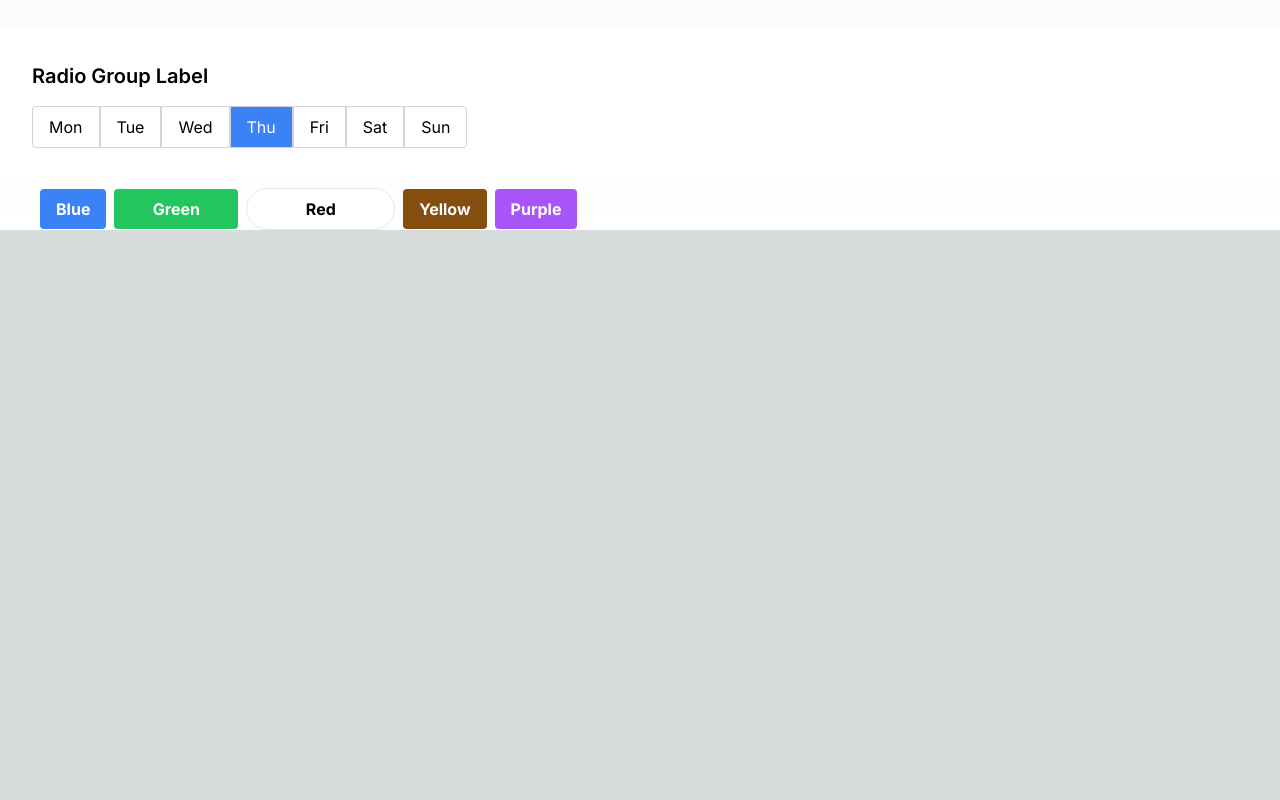
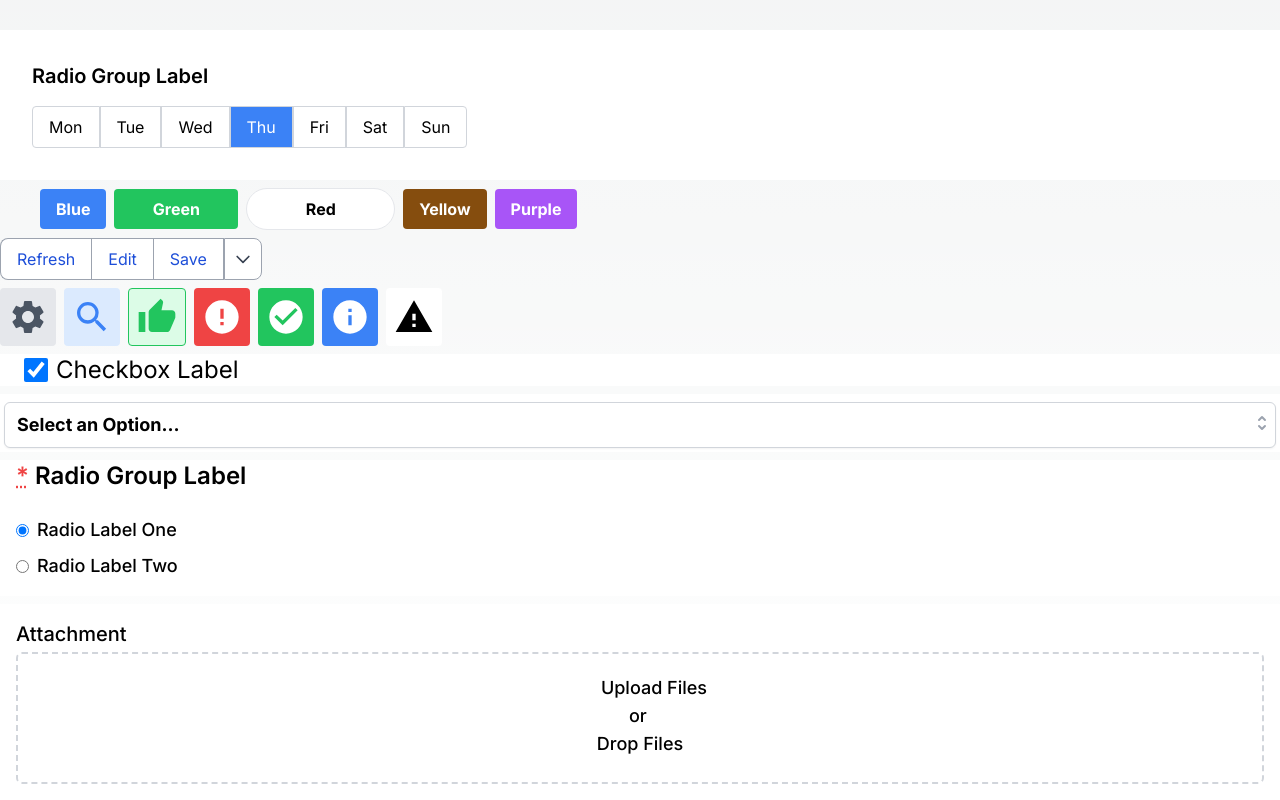
Before and after one commit to hamzaq453/AxiQDesignSystem, a Next.js app: page / in a window 1280 px wide. Shown: the part 2186-2986 px from the top of the page. Before the commit the page ends 2416 px from the top, so only its background shows below. Built offline with nearby package versions, Linux system fonts and the light colour scheme.

Commit message:
Added ButtonGroups, ButonIcons, CheckBox, ComboBox, File Selector and RadioGroup.

```diff
--- /dev/null
+++ b/src/app/components/ButtonGroup.tsx
@@ -0,0 +1,28 @@
+import React from 'react';
+import { HiOutlineChevronDown } from 'react-icons/hi'; // This is for the dropdown icon
+
+const ButtonGroup = () => {
+  return (
+    <div className="flex" role="group">
+      <button className="px-4 py-2 text-blue-700 bg-white border border-r-0 border-gray-400 rounded-l-lg hover:bg-gray-300 focus:outline-none">
+        Refresh
+      </button>
+      <button className="px-4 py-2 text-blue-700 bg-white border border-r-0 border-gray-400 hover:bg-gray-300 focus:outline-none">
+        Edit
+      </button>
+      <button className="px-4 py-2 text-blue-700 bg-white border border-gray-400 hover:bg-gray-300 focus:outline-none">
+        Save
+      </button>
+      <div className="relative">
+        <button className="px-2 py-2 text-gray-700 bg-white border border-gray-400 rounded-r-lg hover:bg-gray-300 focus:outline-none" aria-haspopup="true" aria-expanded="false" title="Show More">
+          <HiOutlineChevronDown className="w-5 h-6" aria-hidden="true" />
+          <span className="sr-only">Show More</span>
+        </button>
+        {/* Assuming you have a dropdown menu component */}
+        {/* <DropdownMenu /> */}
+      </div>
+    </div>
+  );
+};
+
+export default ButtonGroup;
--- /dev/null
+++ b/src/app/components/ButtonIcons.tsx
@@ -0,0 +1,75 @@
+import React from 'react'
+import { MdSettings, MdSearch, MdThumbUp, MdCheckCircle, MdError, MdInfo, MdWarning } from 'react-icons/md';
+
+function ButtonIcons() {
+  return (
+    <div>
+        <div className="flex space-x-2">
+      {/* Settings Button */}
+      <button
+        className="p-2 text-gray-600 bg-gray-200 rounded hover:bg-gray-300 focus:outline-none"
+        title="Settings"
+      >
+        <MdSettings aria-hidden="true" className='h-10 w-10' />
+        <span className="sr-only">Settings</span>
+      </button>
+
+      {/* Search Button */}
+      <button
+        className="p-2 text-blue-500 bg-blue-100 rounded hover:bg-blue-200 focus:outline-none"
+        title="Search"
+      >
+        <MdSearch aria-hidden="true" className='h-10 w-10'/>
+        <span className="sr-only">Search</span>
+      </button>
+
+      {/* Like Button */}
+      <button
+        className="p-2 text-green-500 bg-green-100 border border-green-500 rounded hover:bg-green-200 focus:outline-none"
+        aria-pressed="true"
+        title="Like"
+      >
+        <MdThumbUp aria-hidden="true" className='h-10 w-10' />
+        <span className="sr-only">Like</span>
+      </button>
+       {/* Error Button */}
+       <button
+        className="p-2 text-white bg-red-500 rounded hover:bg-red-700 focus:outline-none"
+        title="Error"
+      >
+        <MdError aria-hidden="true" className='h-10 w-10'/>
+        <span className="sr-only">Error</span>
+      </button>
+
+      {/* Success Button */}
+      <button
+        className="p-2 text-white bg-green-500 rounded hover:bg-green-700 focus:outline-none"
+        title="Success"
+      >
+        <MdCheckCircle aria-hidden="true" className='h-10 w-10'/>
+        <span className="sr-only">Success</span>
+      </button>
+
+      {/* Info Button */}
+      <button
+        className="p-2 text-white bg-blue-500 rounded hover:bg-blue-700 focus:outline-none"
+        title="Info"
+      >
+        <MdInfo aria-hidden="true" className='h-10 w-10'/>
+        <span className="sr-only">Info</span>
+      </button>
+
+      {/* Warning Button */}
+      <button
+        className="p-2 text-black bg-white rounded hover:bg-yellow-600 focus:outline-none"
+        title="Warning"
+      >
+        <MdWarning aria-hidden="true" className='h-10 w-10'/>
+        <span className="sr-only">Warning</span>
+      </button>
+    </div>
+    </div>
+  )
+}
+
+export default ButtonIcons
--- /dev/null
+++ b/src/app/components/Checkbox.tsx
@@ -0,0 +1,31 @@
+import React from 'react'
+
+function Checkbox() {
+  return (
+    <div className='bg-white '>
+        <div className="form-element">
+  <div className="form-element__control">
+    <div className="flex items-center text-black">
+      <input
+        type="checkbox"
+        name="options"
+        id="checkbox-unique-id-81"
+        value="checkbox-unique-id-81"
+        checked
+        className="checked:bg-blue-600 h-6 w-6 ml-6 p-2 text-black border-gray-300 rounded focus:ring-blue-500"
+      />
+      <label
+        htmlFor="checkbox-unique-id-81"
+        className="ml-2 block text-2xl text-black"
+      >
+        Checkbox Label
+      </label>
+    </div>
+  </div>
+</div>
+
+    </div>
+  )
+}
+
+export default Checkbox
--- /dev/null
+++ b/src/app/components/ComboBox.tsx
@@ -0,0 +1,57 @@
+'use client'
+import React, { useState, useRef } from 'react';
+import { HiSelector } from 'react-icons/hi'; // This icon can be used for the dropdown arrow
+
+const ComboBox = () => {
+  const [isOpen, setIsOpen] = useState(false);
+  const buttonRef = useRef(null);
+
+  const options = ["Accounts", "Reports", "Contacts", "Files", "Groups", "Leads", "Notes"];
+
+  return (
+    <div className="relative inline-block bg-white text-black text-2xl w-84 p-1">
+      <label htmlFor="combobox-id-58" className="block text-lg font-medium text-gray-700">
+
+      </label>
+      <div className="mt-1">
+        <button
+          ref={buttonRef}
+          type="button"
+          className="w-full border border-gray-300 bg-white rounded-md shadow-sm pl-3 pr-10 py-2 text-left cursor-default focus:outline-none focus:ring-1 focus:ring-indigo-500 focus:border-indigo-500 sm:text-lg"
+          aria-haspopup="listbox"
+          aria-expanded="true"
+          aria-labelledby="combobox-label-id-130 combobox-id-58-selected-value"
+          onClick={() => setIsOpen(!isOpen)}
+        >
+          <span className="block truncate font-bold">Select an Option…</span>
+          <span className="absolute inset-y-0 right-0 flex items-center pr-2 pointer-events-none">
+            <HiSelector className="h-5 w-5 text-gray-400" aria-hidden="true" />
+          </span>
+        </button>
+
+        {/* Conditionally render the dropdown */}
+        {isOpen && (
+          <ul className="absolute z-10 mt-1 font-semibold bg-white shadow-lg max-h-84 w-full rounded-md text-lg ring-1 ring-black ring-opacity-5 overflow-auto focus:outline-none sm:text-sm">
+            {options.map((option, index) => (
+              <li
+                key={index}
+                className="text-gray-900 text-lg cursor-default select-none relative py-2 pl-3 pr-9 hover:bg-gray-100"
+                role="option"
+                // Implement the logic to handle option click here
+                onClick={() => {
+                  // Placeholder for click handling logic
+                  setIsOpen(false); // Close the dropdown
+                  // Update the button text or form value
+                }}
+              >
+                <span className="font-normal block truncate">{option}</span>
+              </li>
+            ))}
+          </ul>
+        )}
+      </div>
+    </div>
+  );
+};
+
+export default ComboBox;
--- /dev/null
+++ b/src/app/components/FileSelector.tsx
@@ -0,0 +1,37 @@
+import React from 'react'
+
+function FileSelector() {
+  return (
+    <div>
+        <div className="p-4 bg-white">
+  <span className="block text-xl font-medium text-black" id="file-selector-primary-label-101">Attachment</span>
+  <div className="mt-1">
+    <div className="flex justify-center items-center px-6 pt-5 pb-6 border-2 border-gray-300 border-dashed rounded-md">
+      <div className="space-y-1 text-center">
+        <input
+          type="file"
+          className="sr-only"
+          accept="image/png"
+          id="file-upload-input-103"
+          aria-labelledby="file-selector-primary-label-101 file-selector-secondary-label102"
+        />
+        <label htmlFor="file-upload-input-103" className="cursor-pointer">
+          <span className="flex justify-center items-center font-medium text-black text-lg">
+            {/* You can use an SVG or an icon library like react-icons here */}
+            <svg className="mr-2 h-5 w-5" fill="currentColor" viewBox="0 0 20 20">
+              {/* SVG path for upload icon (placeholder) */}
+            </svg>
+            Upload Files
+          </span>
+          <span className="block font-medium text-black text-lg"><span className='flex ml-14'>or</span> Drop Files</span>
+        </label>
+      </div>
+    </div>
+  </div>
+</div>
+
+    </div>
+  )
+}
+
+export default FileSelector
--- /dev/null
+++ b/src/app/components/RadioGroup.tsx
@@ -0,0 +1,39 @@
+import React from 'react'
+
+function RadioGroup() {
+  return (
+    <div className='bg-white text-black'>
+        <fieldset className="p-4">
+  <legend className="text-2xl  font-semibold mb-2">
+    <abbr className="text-red-500 text-2xl" title="required">*</abbr> Radio Group Label
+  </legend>
+  <div className="space-y-2">
+    <label htmlFor="radio-65" className="flex items-center space-x-2">
+      <input
+        type="radio"
+        id="radio-65"
+        value="radio-65"
+        name="required"
+        checked
+        className="text-blue-600 border-gray-300 focus:ring-blue-500"
+      />
+      <span className="text-black text-lg font-medium">Radio Label One</span>
+    </label>
+    <label htmlFor="radio-66" className="flex items-center space-x-2">
+      <input
+        type="radio"
+        id="radio-66"
+        value="radio-66"
+        name="required"
+        className="text-blue-600 border-gray-300 focus:ring-blue-500"
+      />
+      <span className="text-black text-lg font-medium">Radio Label Two</span>
+    </label>
+  </div>
+</fieldset>
+
+    </div>
+  )
+}
+
+export default RadioGroup
--- a/src/app/page.tsx
+++ b/src/app/page.tsx
@@ -11,6 +11,12 @@ import Modals from "./components/Modals";
 import Spinner from "./components/Spinner";
 import RadioButtonGroup from "./components/RadioButtonGroup";
 import Buttons from "./components/Buttons";
+import Checkbox from "./components/Checkbox";
+import ButtonGroup from "./components/ButtonGroup";
+import ButtonIcons from "./components/ButtonIcons";
+import ComboBox from "./components/ComboBox";
+import RadioGroup from "./components/RadioGroup";
+import FileSelector from "./components/FileSelector";
 
 export default function Home() {
   return (
@@ -27,6 +33,12 @@ export default function Home() {
       <Spinner/>
       <RadioButtonGroup/>
       <Buttons/>
+      <ButtonGroup/>
+      <ButtonIcons/>
+      <Checkbox/>
+      <ComboBox/>
+      <RadioGroup/>
+      <FileSelector/>
       {/* <Modals/> */}
 
 
```
